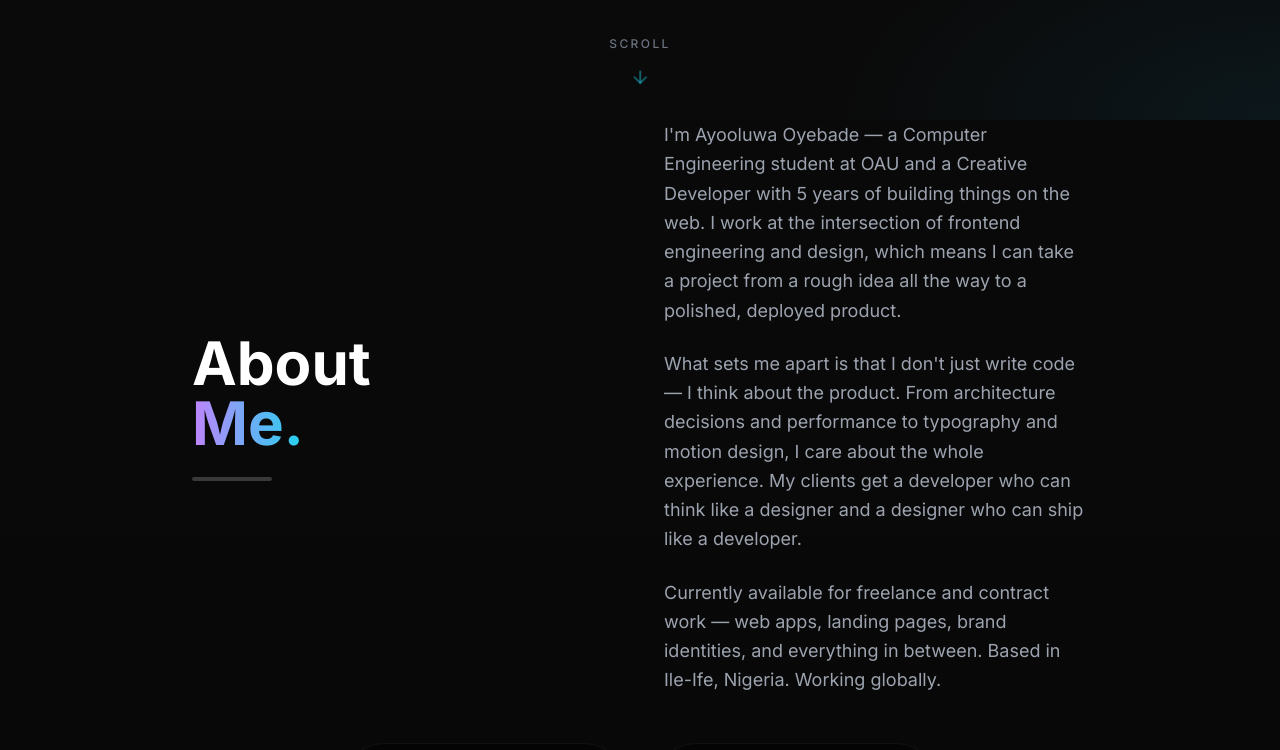
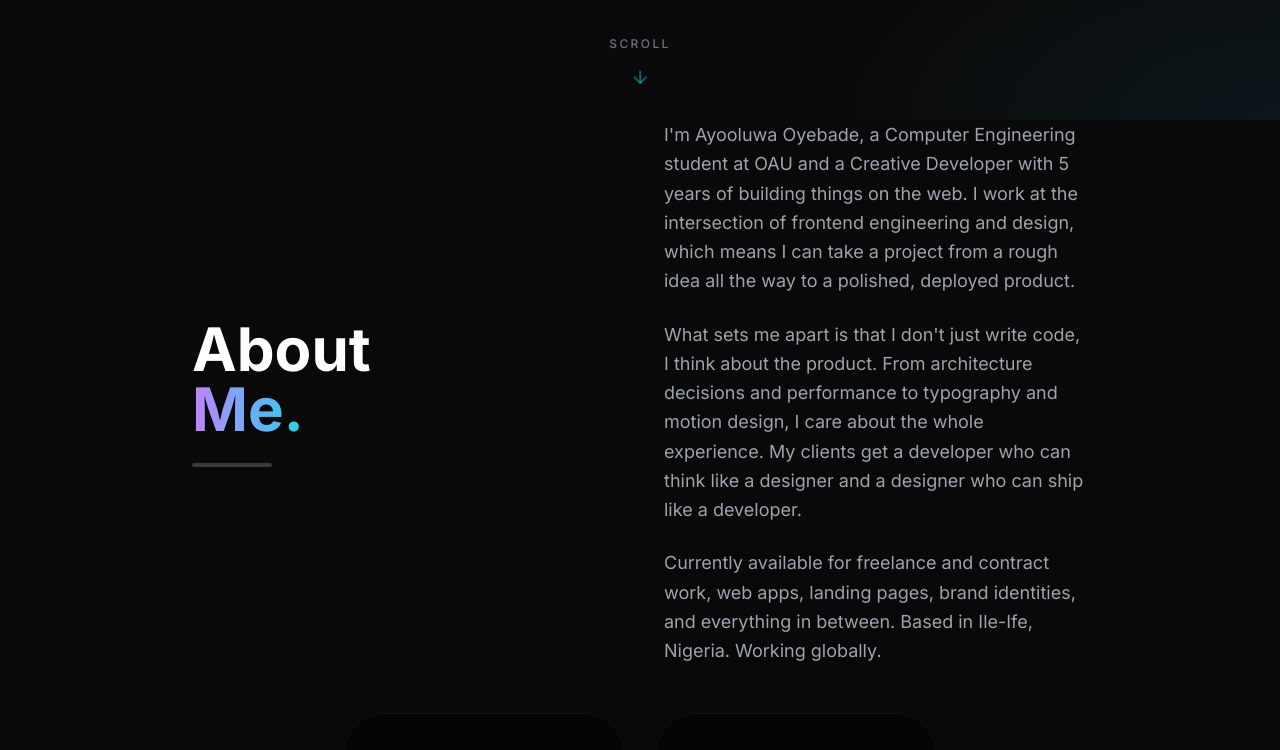
Before and after one commit to Ayosensei/my-portfolio, a Next.js app: page / in a window 1280 px wide. Shown: the part 680-1430 px from the top of the page. Built offline with nearby package versions, Linux system fonts and the light colour scheme.

Commit message:
style: replace em-dashes with commas in copy

```diff
--- a/app/components/About.tsx
+++ b/app/components/About.tsx
@@ -21,13 +21,13 @@ export default function About() {
                 {/* Right Column: Bio */}
                 <RevealOnScroll variant="right" delay={200} className="text-gray-400 text-lg leading-relaxed">
                     <p className="mb-6">
-                        I'm Ayooluwa Oyebade — a Computer Engineering student at OAU and a Creative Developer with 5 years of building things on the web. I work at the intersection of frontend engineering and design, which means I can take a project from a rough idea all the way to a polished, deployed product.
+                        I'm Ayooluwa Oyebade, a Computer Engineering student at OAU and a Creative Developer with 5 years of building things on the web. I work at the intersection of frontend engineering and design, which means I can take a project from a rough idea all the way to a polished, deployed product.
                     </p>
                     <p className="mb-6">
-                        What sets me apart is that I don't just write code — I think about the product. From architecture decisions and performance to typography and motion design, I care about the whole experience. My clients get a developer who can think like a designer and a designer who can ship like a developer.
+                        What sets me apart is that I don't just write code, I think about the product. From architecture decisions and performance to typography and motion design, I care about the whole experience. My clients get a developer who can think like a designer and a designer who can ship like a developer.
                     </p>
                     <p>
-                        Currently available for freelance and contract work — web apps, landing pages, brand identities, and everything in between. Based in Ile-Ife, Nigeria. Working globally.
+                        Currently available for freelance and contract work, web apps, landing pages, brand identities, and everything in between. Based in Ile-Ife, Nigeria. Working globally.
                     </p>
                 </RevealOnScroll>
             </div>
--- a/app/components/Hero.tsx
+++ b/app/components/Hero.tsx
@@ -37,7 +37,7 @@ export default function Hero() {
           transition={{ duration: 0.8, delay: 0.4 }}
           className="max-w-2xl mx-auto text-lg md:text-xl text-gray-400 leading-relaxed mb-10"
         >
-          I am <span className="text-white font-medium">Ayooluwa Oyebade</span>, a Computer Engineer and Creative Developer. I design and build high-performance web apps and brand identities — from concept to deployment — for startups, communities, and creators.
+          I am <span className="text-white font-medium">Ayooluwa Oyebade</span>, a Computer Engineer and Creative Developer. I design and build high-performance web apps and brand identities, from concept to deployment, for startups, communities, and creators.
         </motion.p>
 
         <motion.div
--- a/app/components/Projects.tsx
+++ b/app/components/Projects.tsx
@@ -43,7 +43,7 @@ const projects = [
   },
   {
     title: "Saturn Onchain",
-    description: "A minimal, high-end digital hub for a Web3/blockchain authority. Dark void aesthetic with subtle motion and premium typography — designed to feel like a high-end crypto terminal.",
+    description: "A minimal, high-end digital hub for a Web3/blockchain authority. Dark void aesthetic with subtle motion and premium typography, designed to feel like a high-end crypto terminal.",
     tags: ["React", "Vite", "Tailwind CSS", "Framer Motion"],
     link: "https://saturn-onchain.vercel.app/",
     github: "#",
--- a/app/components/Testimonials.tsx
+++ b/app/components/Testimonials.tsx
@@ -21,7 +21,7 @@ const testimonials = [
   {
     name: "Client Name",
     role: "Product Lead, Company Name",
-    content: "Ayooluwa brings a rare combination of technical depth and design sensibility. He doesn't just build what you ask for — he makes it better.",
+    content: "Ayooluwa brings a rare combination of technical depth and design sensibility. He doesn't just build what you ask for, he makes it better.",
     avatar: "CN",
     rating: 5,
   },
```
